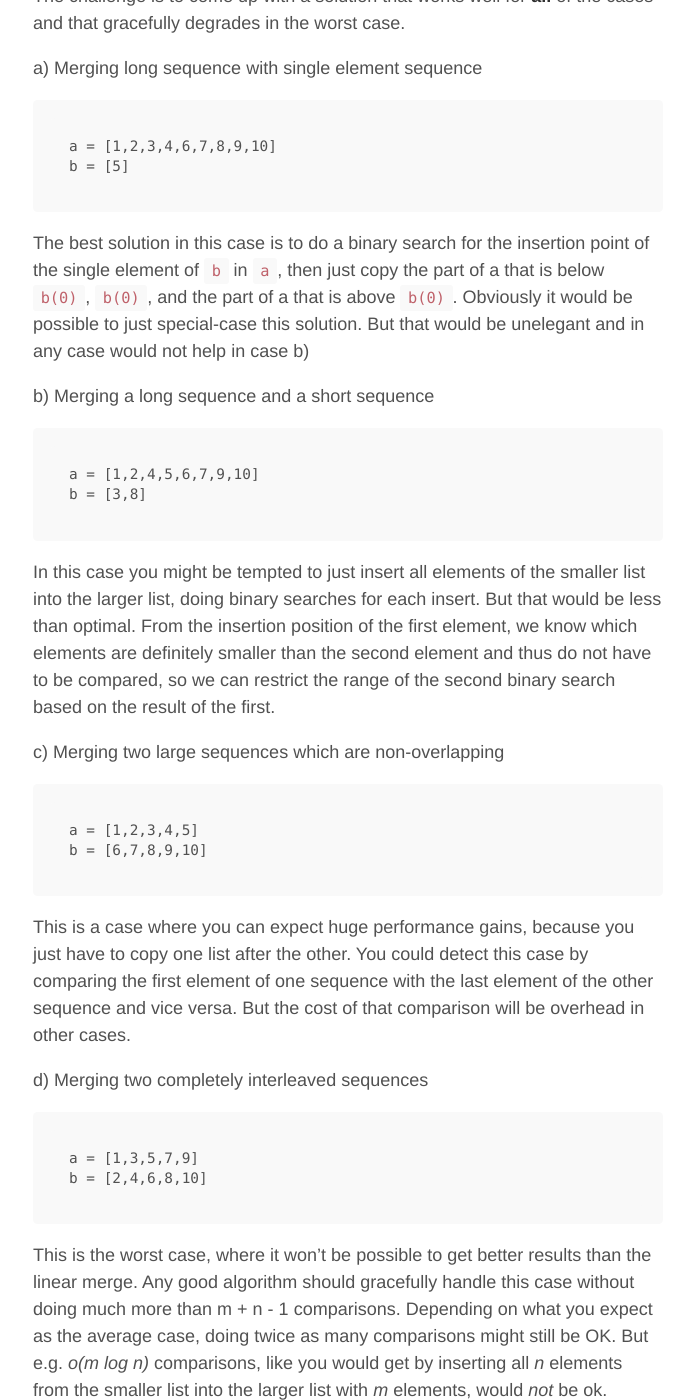
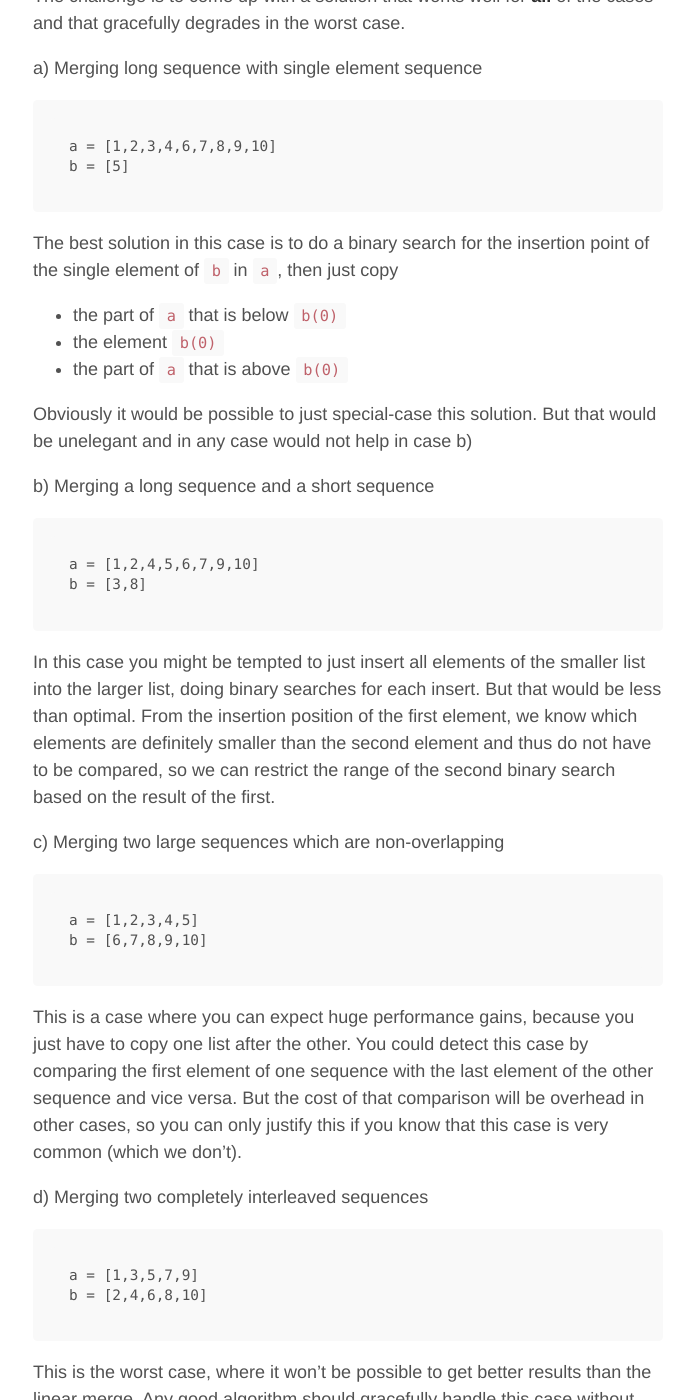
Before and after one commit to rklaehn/rklaehn.github.io, a Jekyll site: the page built from _posts/2016-01-05-binarymerge.md, in a window 1280 px wide and 1400 px high, scrolled down 1403 px. Shown: the whole window, without its empty margins (292-984 px from the left). Built offline with Jekyll 4.4.1, drawn with Linux system fonts in a browser that asks for light colours; Markdown is read by kramdown in place of the engine named in the settings.

Commit message:
Update 2016-01-05-binarymerge.md

````diff
--- a/_posts/2016-01-05-binarymerge.md
+++ b/_posts/2016-01-05-binarymerge.md
@@ -36,7 +36,13 @@ a = [1,2,3,4,6,7,8,9,10]
 b = [5]
 ```
 
-The best solution in this case is to do a binary search for the insertion point of the single element of `b` in `a`, then just copy the part of a that is below `b(0)`, `b(0)`, and the part of a that is above `b(0)`. Obviously it would be possible to just special-case this solution. But that would be unelegant and in any case would not help in case b)
+The best solution in this case is to do a binary search for the insertion point of the single element of `b` in `a`, then just copy
+
+- the part of `a` that is below `b(0)`
+- the element `b(0)`
+- the part of `a` that is above `b(0)`
+
+Obviously it would be possible to just special-case this solution. But that would be unelegant and in any case would not help in case b)
 
 b) Merging a long sequence and a short sequence
 
@@ -54,7 +60,7 @@ a = [1,2,3,4,5]
 b = [6,7,8,9,10]
 ```
 
-This is a case where you can expect huge performance gains, because you just have to copy one list after the other. You could detect this case by comparing the first element of one sequence with the last element of the other sequence and vice versa. But the cost of that comparison will be overhead in other cases.
+This is a case where you can expect huge performance gains, because you just have to copy one list after the other. You could detect this case by comparing the first element of one sequence with the last element of the other sequence and vice versa. But the cost of that comparison will be overhead in other cases, so you can only justify this if you know that this case is very common (which we don't).
 
 d) Merging two completely interleaved sequences
 
````
